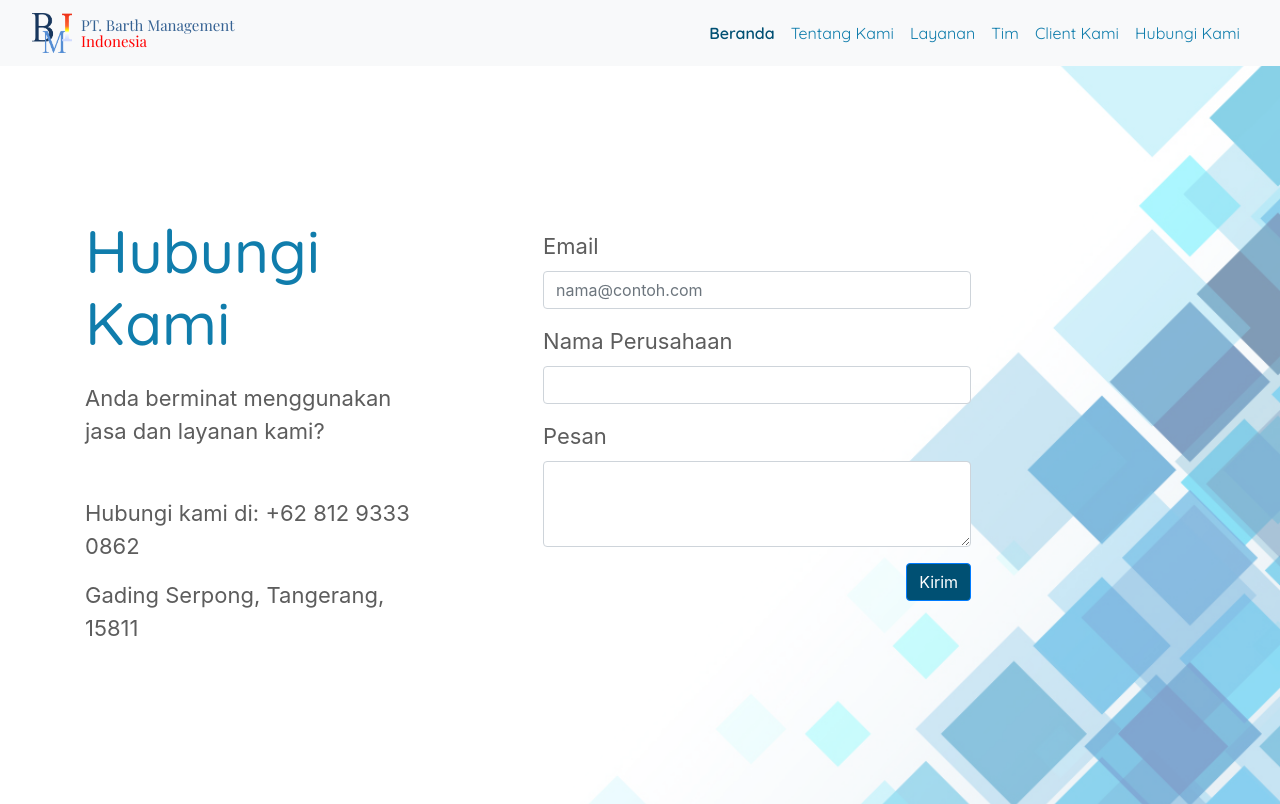
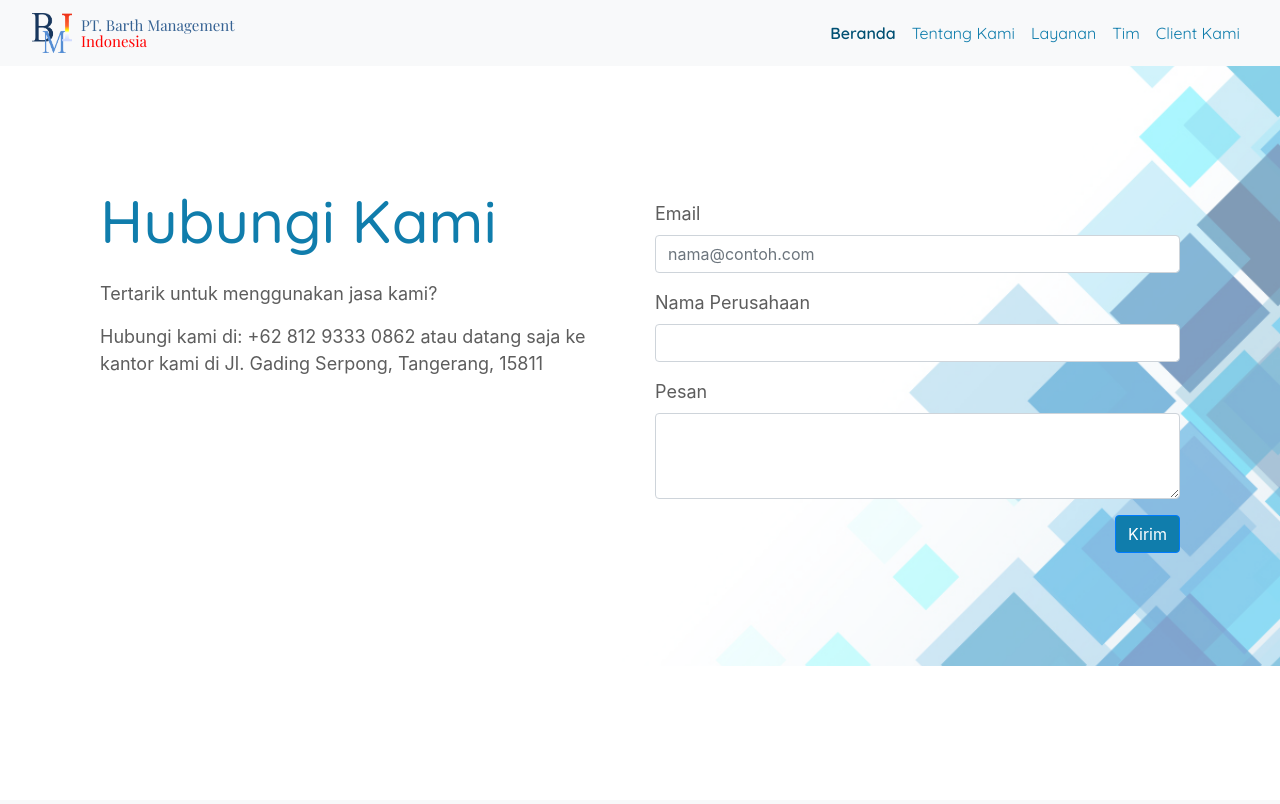
Before and after one commit to Hanselnp/PT.-Barth-Manajemen-Indonesia, a CodeIgniter app: page /database/contact in a window 1280 px wide. After the commit the page ends 666 px from the top, so only its background shows below. Run offline with CodeIgniter, Linux system fonts and the light colour scheme; some libraries are stand-ins or nearby versions.

Commit message:
Final Fix Contact and Home

```diff
--- a/application/views/contact.php
+++ b/application/views/contact.php
@@ -38,22 +38,19 @@
                   <div class="collapse navbar-collapse" id="navbarSupportedContent">
                       <ul class="navbar-nav ml-auto mr-lg-3">
                         <li class="nav-item active">
-                                <a class="nav-link " href="#" id="home">Beranda<span class="sr-only">(current)</span></a>
+                          <a class="nav-link" href="<?php echo base_url(); ?>">Beranda<span class="sr-only">(current)</span></a>
                         </li>
-                            <li class="nav-item">
-                                <a class="nav-link" href="#" id="about">Tentang Kami</a>
+                        <li class="nav-item about">
+                          <a class="nav-link" href="<?php echo base_url(); ?>#about">Tentang Kami</a>
                         </li>
-                            <li class="nav-item">
-                                <a class="nav-link" href="#" id="services">Layanan</a>
+                        <li class="nav-item service">
+                          <a class="nav-link" href="<?php echo base_url(); ?>#services">Layanan</a>
                         </li>
-                            <li class="nav-item">
-                                <a class="nav-link" href="#" id="teams">Tim</a>
+                        <li class="nav-item team">
+                          <a class="nav-link" href="<?php echo base_url(); ?>#team">Tim</a>
                         </li>
-                            <li class="nav-item">
-                                <a class="nav-link" href="#" id="client">Client Kami</a>
-                            </li>
-                            <li class="nav-item">
-                                <a class="nav-link" href="#">Hubungi Kami</a>
+                        <li class="nav-item contact">
+                          <a class="nav-link" href="<?php echo base_url(); ?>#contact">Client Kami</a>
                         </li>
                       </ul>
                   </div>
@@ -65,23 +62,18 @@
   <div id="home" class="container-fluid " style="margin-top:65px">
     <div class="row full-row-background" style="background-image: url('<?php echo base_url(); ?>/images/top-2.png');">
       <div class="container">
-                <section id="fr-ads">
-                    <div class="row">
         <div class="row no-gutters full-row-background">
             <div class="container">
+              <section id="contact-us">
                 <div class="row" style="padding-top: 32px">
-                                    <div class="col-12 col-md-5 mt-2 mb-2">
-                                        <div class=" sect-header">
+                    <div class="col-12 col-md-6 mt-2 mb-2">
+                        <div class="sect-header">
                             <h2>Hubungi Kami</h2>
                         </div>
                         <div class="desc-text" style="padding-top: 15px">
-                                            <p>Anda berminat menggunakan jasa dan layanan kami?</p>
-                                            <br>
-                                            <p>Hubungi kami di: +62 812 9333 0862</p>
-                                            <p>Gading Serpong, Tangerang, 15811</p>
+                            <p>Tertarik untuk menggunakan jasa kami?</p>
+                            <p>Hubungi kami di: +62 812 9333 0862 atau datang saja ke kantor kami di Jl. Gading Serpong, Tangerang, 15811</p>
                         </div>
-                                    </div>
-                                    <div class="col-0 col-md-1 ">
                     </div>
                     <div class="col-12 col-md-6 mt-2 mb-2">
                         <div class="foot-header text-right">
@@ -100,11 +92,8 @@
                                     <label for="exampleFormControlTextarea1">Pesan</label>
                                     <textarea class="form-control" id="exampleFormControlTextarea1" rows="3" name="pesan"></textarea>
                                 </div>
-                                                <button type="submit" class="btn btn-primary float-right" style="background-color: #005073;">Kirim</button>
+                                <button type="submit" class="btn btn-primary float-right" style="background-color: #107DAC;">Kirim</button>
                             </form>
-                                        </div>
-                                    </div>
-                                </div>
                         </div>
                     </div>
                 </div>
@@ -112,6 +101,8 @@
             </div>
         </div>
       </div>
+    </div>
+  </div>
 </body>
 
 </html>
--- a/css/main.css
+++ b/css/main.css
@@ -65,7 +65,6 @@ nav a.nav-link {
     background-repeat: no-repeat;
     background-position: center center;
     position: relative;
-    z-index: -2;
     margin-bottom: 0;
 }
 
@@ -208,7 +207,6 @@ section .row:last-child {
 
 
 /* Section Specific */
-
 @media (min-width: 768px) {
     section#fr-ads h2 {
         font-family: "Quicksand", sans-serif;
@@ -225,6 +223,27 @@ section .row:last-child {
         font-size: 35px;
     }
     section#fr-ads .desc-text {
+        font-size: 22px;
+        color: #5d5d5d;
+    }
+}
+
+@media (min-width: 768px) {
+    section#contact-us h2 {
+        font-family: "Quicksand", sans-serif;
+        font-size: 60px;
+    }
+    section#contact-us .desc-text {
+        font-size: 18px;
+        color: #5d5d5d;
+    }
+}
+
+@media (max-width: 767px) {
+    section#contact-us h2 {
+        font-size: 35px;
+    }
+    section#contact-us .desc-text {
         font-size: 22px;
         color: #5d5d5d;
     }
@@ -470,3 +489,9 @@ footer .foot-content .svg-inline--fa {
 .bg-grey {
     background-color: rgba(185, 185, 185, .17);
 }
+
+.custom-btn {
+  font-family: "Quicksand", sans-serif;
+  font-weight: 700;
+  font-size: 15px;
+}
--- a/js/main.js
+++ b/js/main.js
@@ -106,33 +106,32 @@ $(function() {
     }
   })
 
-  $(document).on("click", ".about",function(){
-
+  $(document).on("click", ".about",function(e){
+    e.preventDefault();
     var scroll = new SmoothScroll('a[href*="#about"]',{
     offset:200
   });
 
   })
-  $(document).on("click", ".service",function(){
-
+  $(document).on("click", ".service",function(e){
+    e.preventDefault();
     var scroll = new SmoothScroll('a[href*="#services"]',{
 		offset:130
 	});
 
   })
-  $(document).on("click", ".team",function(){
-
+  $(document).on("click", ".team",function(e){
+    e.preventDefault();
     var scroll = new SmoothScroll('a[href*="#team"]',{
 		offset:130
 	});
 
   })
-  $(document).on("click", ".contact",function(){
-
+  $(document).on("click", ".contact",function(e){
+    e.preventDefault();
     var scroll = new SmoothScroll('a[href*="#contact"]',{
 	  offset:130
 	});
-
   })
 
 });
```
Also changed, not shown: application/views/home.php (+5 -14 lines). Lines whose indentation alone changed are shown as unchanged.
